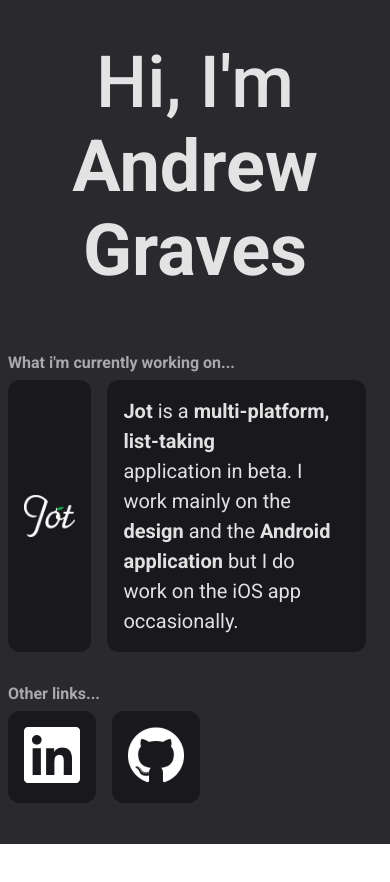
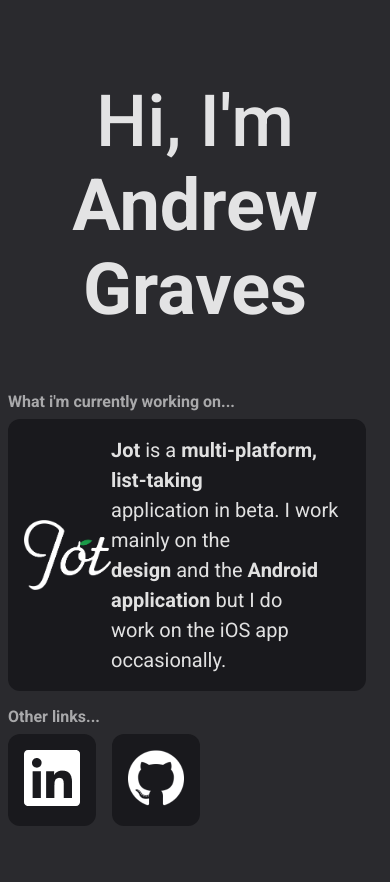
Before and after one commit to andrewcgraves/andrewcgraves.com, a Next.js app: page / in a window 390 px wide. Shown: the top 882 px of the page. Built offline with nearby package versions, Linux system fonts and the light colour scheme.

Commit message:
Some minor changes to help with mobile display

```diff
--- a/pages/index.tsx
+++ b/pages/index.tsx
@@ -19,19 +19,14 @@ export default function Home() {
           Hi, I'm <br/> <strong>Andrew Graves</strong>
         </h1>
         <div style={{alignItems: 'start'}}>
-          <div>
-            <p className={styles.caption}>What i'm currently working on...</p>
-            <div style={{display: 'flex', flexDirection: 'row', justifyContent: 'left'}}>
-              <a href="https://jotitdown.app" target="_blank" className={styles.card} style={{display: 'flex', justifyContent: 'center', alignItems: 'center'}}>
-                <Image src="/jot.png" width={87} height={70}/>
-              </a>
-              <a href="https://jotitdown.app" target="_blank" className={styles.card}>
-                <p className={styles.paragraph}><strong>Jot</strong> is a <strong>multi-platform, list-taking</strong><br/>application in beta. I work mainly on the <br/><strong>design</strong> and the <strong>Android application</strong> but I do<br/> work on the iOS app occasionally.</p>
-              </a>
+          <p className={styles.caption}>What i'm currently working on...</p>
+          <a style={{display: 'flex', flexDirection: 'row', justifyContent: 'left', position: 'relative'}} href="https://jotitdown.app" target="_blank" className={styles.card}>
+            <div style={{display: 'flex', flexDirection: 'column', justifyContent: 'center', marginRight: '16dp'}}>
+              <Image src="/jot.png" layout='fixed' width={87} height={70}/>
             </div>
-          </div>
-
-          <div style={{marginTop: '32px'}}>
+            <p className={styles.paragraph}><strong>Jot</strong> is a <strong>multi-platform, list-taking</strong><br/>application in beta. I work mainly on the <br/><strong>design</strong> and the <strong>Android application</strong> but I do<br/> work on the iOS app occasionally.</p>
+          </a>
+          <div style={{marginTop: '32dp'}}>
             <p className={styles.caption}>Other links...</p>
             <div style={{display: 'flex', flexDirection: 'row', justifyContent: 'left'}}>
               <LinkBox link="https://www.linkedin.com/in/andrewcgraves/" imgSrc="/linkedInLogo.png" width={56} height={56}/>
--- a/styles/Home.module.css
+++ b/styles/Home.module.css
@@ -1,11 +1,11 @@
 .container {
-  min-height: 100vh;
+  /* min-height: 100vh; */
   padding: 0 0.5rem;
   display: flex;
   flex-direction: column;
   justify-content: center;
   align-items: center;
-  height: 100vh;
+  /* height: 100vh; */
   background-color: #2A2A2E;
 }
 
```
Also changed, not shown: 1 other file (tests, documents, lock files or other folders).
